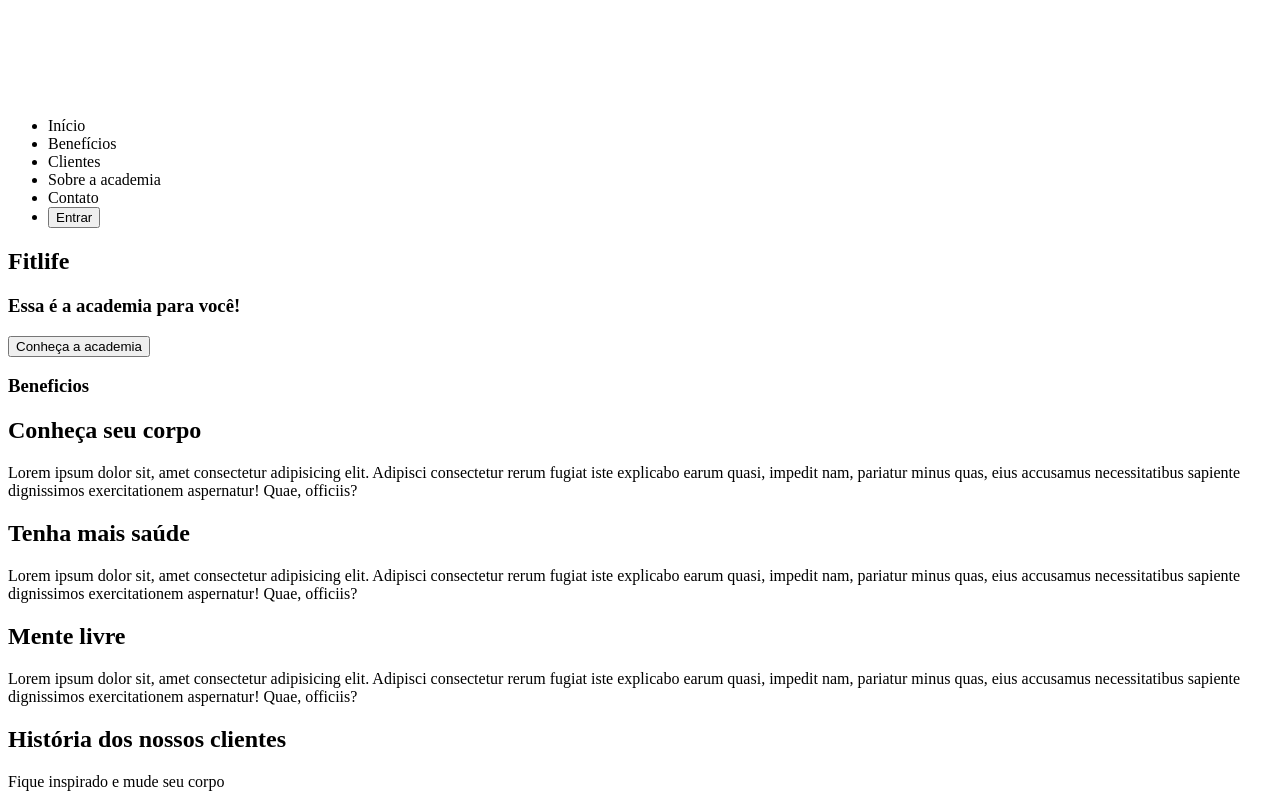
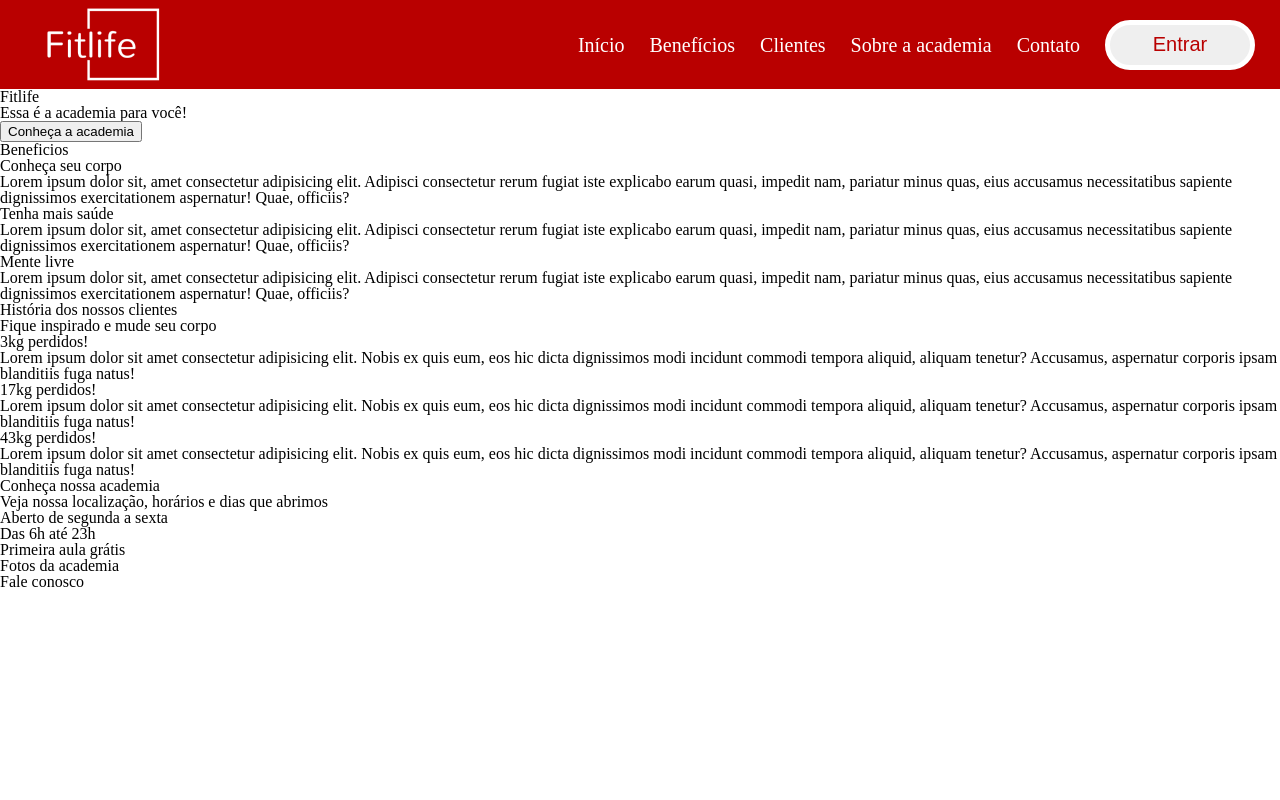
Before and after one commit to Ranieeery/Firstday, a plain HTML site: page index.html in a window 1280 px wide. Shown: the top 800 px of the page. Drawn offline with Linux system fonts and the light colour scheme.

Commit message:
feat: header css

```diff
--- a/index.html
+++ b/index.html
@@ -4,6 +4,8 @@
     <meta charset="UTF-8" />
     <meta http-equiv="X-UA-Compatible" content="IE=edge" />
     <meta name="viewport" content="width=device-width, initial-scale=1.0" />
+    <link rel='stylesheet' href='./style/reset.css' />
+    <link rel='stylesheet' href='./style/style.css' />
     <title>Fitlife</title>
   </head>
   <body>
@@ -19,7 +21,7 @@
           <li><button>Entrar</button></li>
         </ul>
       </nav>
-    </heade>
+    </header>
     <main>
       <section id="hero">
         <h1>Fitlife</h1>
--- /dev/null
+++ b/style/reset.css
@@ -0,0 +1,129 @@
+/* http://meyerweb.com/eric/tools/css/reset/
+   v2.0 | 20110126
+   License: none (public domain)
+*/
+
+html,
+body,
+div,
+span,
+applet,
+object,
+iframe,
+h1,
+h2,
+h3,
+h4,
+h5,
+h6,
+p,
+blockquote,
+pre,
+a,
+abbr,
+acronym,
+address,
+big,
+cite,
+code,
+del,
+dfn,
+em,
+img,
+ins,
+kbd,
+q,
+s,
+samp,
+small,
+strike,
+strong,
+sub,
+sup,
+tt,
+var,
+b,
+u,
+i,
+center,
+dl,
+dt,
+dd,
+ol,
+ul,
+li,
+fieldset,
+form,
+label,
+legend,
+table,
+caption,
+tbody,
+tfoot,
+thead,
+tr,
+th,
+td,
+article,
+aside,
+canvas,
+details,
+embed,
+figure,
+figcaption,
+footer,
+header,
+hgroup,
+menu,
+nav,
+output,
+ruby,
+section,
+summary,
+time,
+mark,
+audio,
+video {
+  margin: 0;
+  padding: 0;
+  border: 0;
+  font-size: 100%;
+  font: inherit;
+  vertical-align: baseline;
+}
+/* HTML5 display-role reset for older browsers */
+article,
+aside,
+details,
+figcaption,
+figure,
+footer,
+header,
+hgroup,
+menu,
+nav,
+section {
+  display: block;
+}
+body {
+  line-height: 1;
+}
+ol,
+ul {
+  list-style: none;
+}
+blockquote,
+q {
+  quotes: none;
+}
+blockquote:before,
+blockquote:after,
+q:before,
+q:after {
+  content: "";
+  content: none;
+}
+table {
+  border-collapse: collapse;
+  border-spacing: 0;
+}
--- /dev/null
+++ b/style/style.css
@@ -0,0 +1,30 @@
+nav {
+  background-color: #b90000;
+  display: flex;
+  justify-content: space-between;
+}
+
+nav ul {
+  list-style-type: none;
+  display: flex;
+  align-items: center;
+}
+
+nav img {
+    margin-left: 20px;
+}
+
+nav ul li {
+  margin-right: 25px;
+  font-size: 20px;
+  color: #fff;
+}
+
+nav ul li button {
+  width: 150px;
+  color: #b90000;
+  border-radius: 999px;
+  font-size: 20px;
+  border: 5px solid #fff;
+  height: 50px;
+}
```
